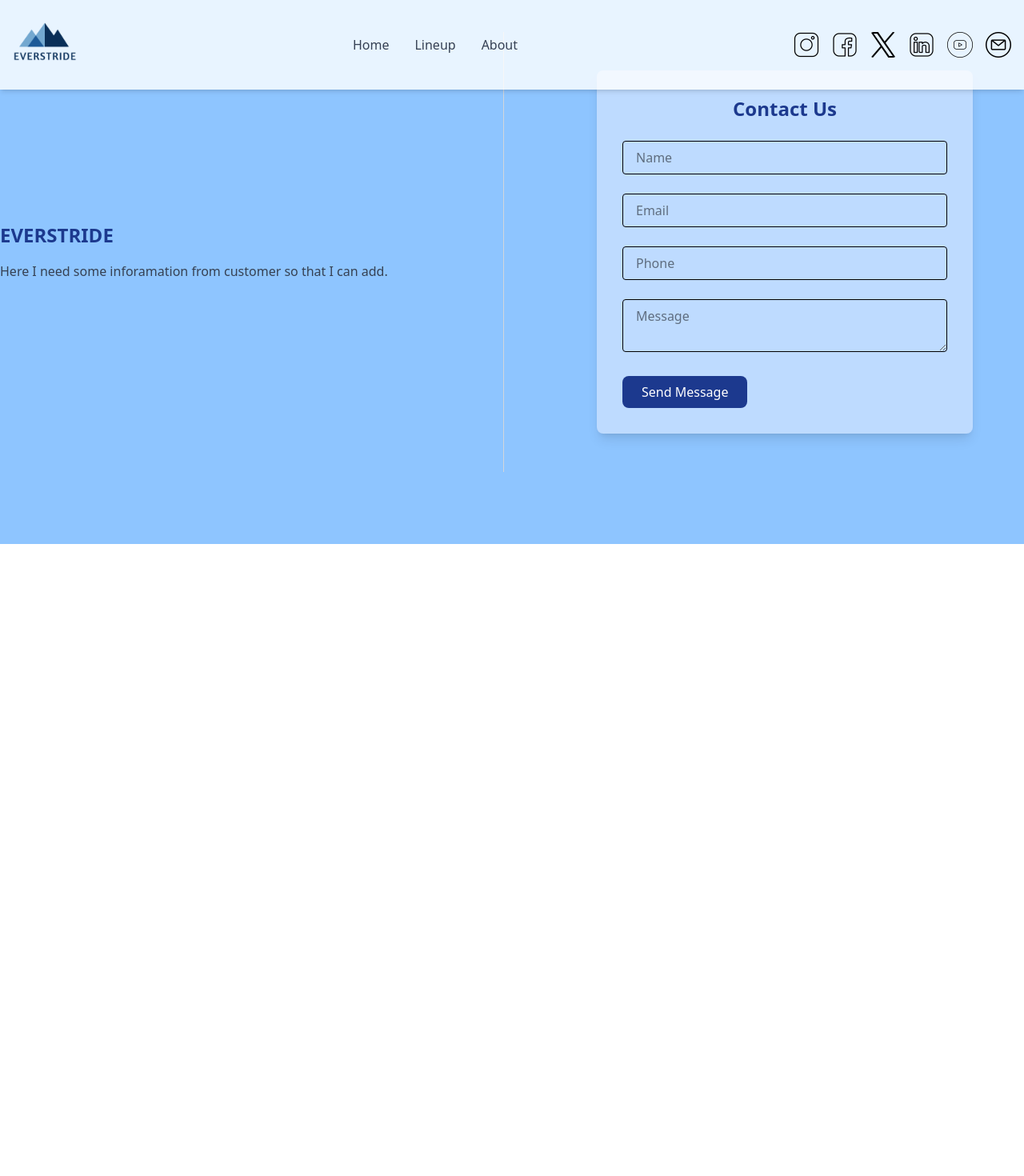
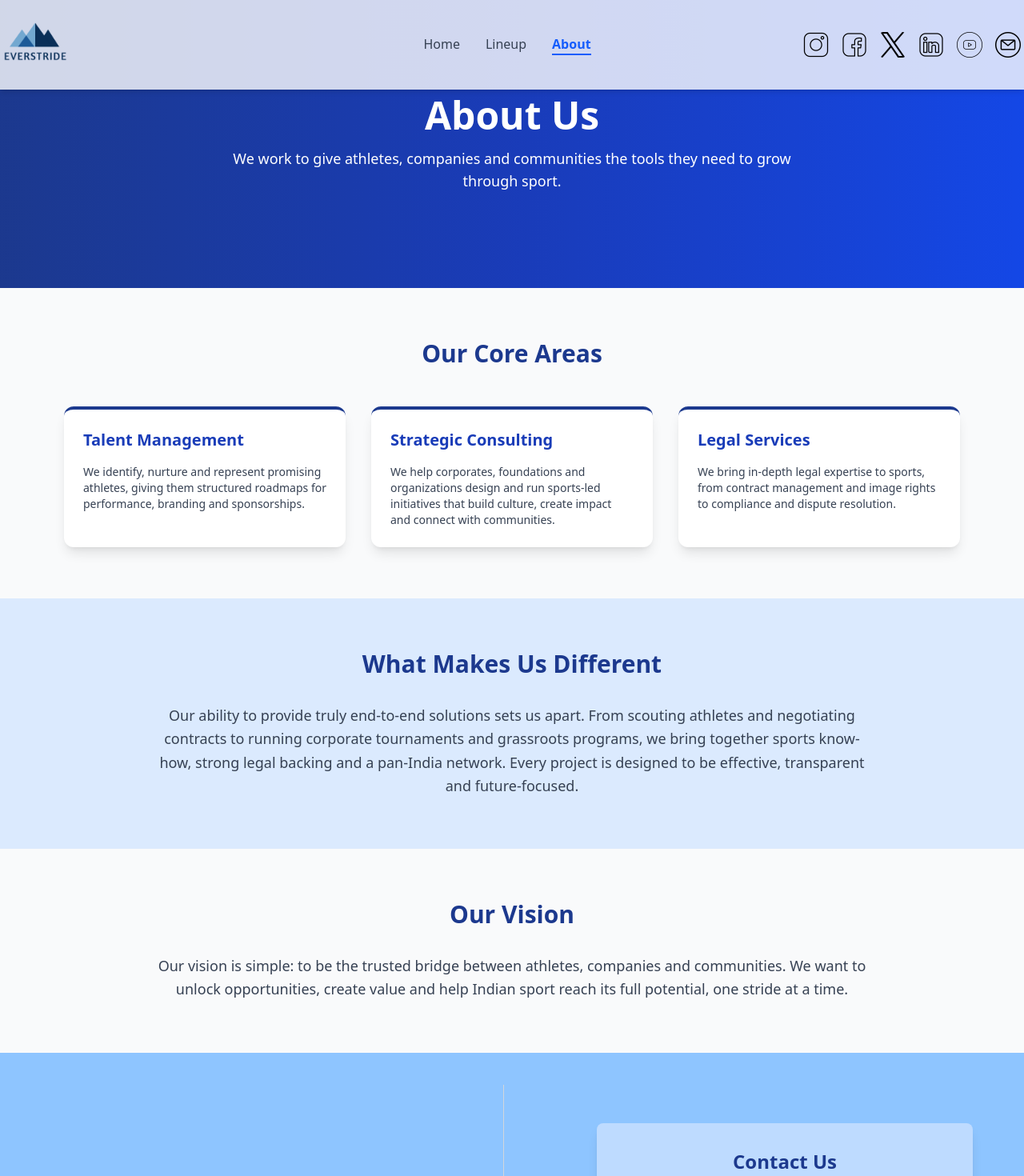
Before and after one commit to VivekM8737/everstride, a React (Vite) app: page /about in a window 1280 px wide. Shown: the top 1470 px of the page at 80% size. Before the commit the page ends 800 px from the top, so only its background shows below. Built offline with nearby package versions, Linux system fonts and the light colour scheme.

Commit message:
added about section ans refine links logic and refine the footer section

```diff
--- a/src/App.tsx
+++ b/src/App.tsx
@@ -8,8 +8,8 @@ import {
   Route
 } from "react-router-dom";
 import Lineup  from './Components/Lineup';
-import TalentManagement from './Components/TalentManagment';
-import StrategicConsulting from './Components/StrategicConsulting';
+import About from './Components/About';
+
 
 function App() {
   return (
@@ -20,8 +20,7 @@ function App() {
         <Routes>
           <Route path='/' element={<Home/>}/>
           <Route path='/lineup' element={<Lineup/>}/>
-          <Route path='/talentmanagement' element={<TalentManagement/>}/>
-          <Route path='/strategicconsulting' element={<StrategicConsulting/>}/>
+          <Route path='/about' element={<About/>}/>
         </Routes>
 
       <Footer/>
--- /dev/null
+++ b/src/Components/About.tsx
@@ -0,0 +1,67 @@
+export default function About() {
+  return (
+    <section className="bg-gray-50 text-gray-800">
+      {/* Hero Section */}
+      <div className="bg-gradient-to-r from-blue-900 via-blue-800 to-blue-700 text-white py-30 px-6 md:px-20">
+        <h1 className="text-4xl md:text-5xl font-bold mb-4 text-center">About Us</h1>
+        <p className="max-w-3xl mx-auto text-lg text-center">
+          We work to give athletes, companies and communities the tools they need to grow through sport.
+        </p>
+      </div>
+
+      {/* Core Areas */}
+      <div className="py-16 px-6 md:px-20">
+        <h2 className="text-3xl font-semibold text-center text-blue-900 mb-12">
+          Our Core Areas
+        </h2>
+        <div className="grid md:grid-cols-3 gap-8">
+          <div className="bg-white shadow-lg rounded-xl p-6 border-t-4 border-blue-900">
+            <h3 className="text-xl font-bold mb-4 text-blue-800">Talent Management</h3>
+            <p className="text-gray-700 text-sm">
+              We identify, nurture and represent promising athletes, giving them structured
+              roadmaps for performance, branding and sponsorships.
+            </p>
+          </div>
+          <div className="bg-white shadow-lg rounded-xl p-6 border-t-4 border-blue-900">
+            <h3 className="text-xl font-bold mb-4 text-blue-800">Strategic Consulting</h3>
+            <p className="text-gray-700 text-sm">
+              We help corporates, foundations and organizations design and run sports-led
+              initiatives that build culture, create impact and connect with communities.
+            </p>
+          </div>
+          <div className="bg-white shadow-lg rounded-xl p-6 border-t-4 border-blue-900">
+            <h3 className="text-xl font-bold mb-4 text-blue-800">Legal Services</h3>
+            <p className="text-gray-700 text-sm">
+              We bring in-depth legal expertise to sports, from contract management
+              and image rights to compliance and dispute resolution.
+            </p>
+          </div>
+        </div>
+      </div>
+
+      {/* What Makes Us Different */}
+      <div className="bg-blue-100 py-16 px-6 md:px-20">
+        <h2 className="text-3xl font-semibold text-center text-blue-900 mb-8">
+          What Makes Us Different
+        </h2>
+        <p className="max-w-4xl mx-auto text-gray-700 text-center text-lg leading-relaxed">
+          Our ability to provide truly end-to-end solutions sets us apart.
+          From scouting athletes and negotiating contracts to running corporate tournaments
+          and grassroots programs, we bring together sports know-how, strong legal backing
+          and a pan-India network. Every project is designed to be effective,
+          transparent and future-focused.
+        </p>
+      </div>
+
+      {/* Vision */}
+      <div className="py-16 px-6 md:px-20">
+        <h2 className="text-3xl font-semibold text-center text-blue-900 mb-8">Our Vision</h2>
+        <p className="max-w-4xl mx-auto text-center text-lg text-gray-700 leading-relaxed">
+          Our vision is simple: to be the trusted bridge between athletes, companies and
+          communities. We want to unlock opportunities, create value and help Indian
+          sport reach its full potential, one stride at a time.
+        </p>
+      </div>
+    </section>
+  );
+}
--- a/src/Components/Footer.tsx
+++ b/src/Components/Footer.tsx
@@ -1,7 +1,8 @@
 import ContactUsForm from "./ContactUsForm";
+import SocialIcons from "./Socialicons";
 
-const Footer =()=>{
-    return(
+const Footer = () => {
+    return (
         <>
             <footer className="w-full h-170 bg-blue-300 py-10">
                 <div className="max-w-7xl mx-auto flex flex-col md:flex-row md:divide-x divide-gray-300">
@@ -9,18 +10,29 @@ const Footer =()=>{
                     {/* Left Column */}
                     <div className="md:w-1/2 md:pr-8 flex items-center">
                         <div>
-                        <h2 className="text-2xl font-semibold text-blue-900 mb-4 text-center md:text-left">
-                            EVERSTRIDE
-                        </h2>
-                        <p className="text-gray-700 leading-relaxed text-justify">
-                            Here I need some inforamation from customer so that I can add.
+                            {/* Brand Info */}
+                            <h2 className="text-2xl font-bold mb-4">Everstride</h2>
+                            <p className="text-sm leading-relaxed mb-6">
+                                We are committed to empowering athletes, companies, and communities
+                                through sports by providing end-to-end solutions in talent
+                                management, strategic consulting, and legal services.
                             </p>
+
+                            {/* Contact Info */}
+                            <div className="mt-6">
+                                <p className="text-sm">📍 Delhi, India</p>
+                                <p className="text-sm">📞 +91 98765 43210</p>
+                                <p className="text-sm">✉️ everstride@gmail.com</p>
+                                <div className="flex space-x-4 mt-4">
+                                    <SocialIcons />
+                                </div>
+                            </div>
                         </div>
                     </div>
 
                     {/* Right Column */}
                     <div className="md:w-1/2  md:ml-5 md:pl-8 mt-8 md:mt-0 flex justify-center items-center">
-                    <ContactUsForm/>
+                        <ContactUsForm />
                     </div>
                 </div>
 
--- a/src/Components/Navbar.tsx
+++ b/src/Components/Navbar.tsx
@@ -14,18 +14,15 @@ const Navbar = ({ onClick }: { onClick?: () => void }) => {
 
   return (
     <div className="bg-white/80 shadow-md fixed top-0 left-0 right-0 z-50">
-      <div className="max-w-7xl mx-auto px-4 py-4 flex items-center justify-between">
+      <div className="max-w-7xl mx-auto px-1 py-4 flex items-center justify-between">
 
         {/* Logo */}
         <Link to="/" onClick={onClick} className="flex items-center space-x-2">
           <img src={everestlogo} alt="Logo" className="h-20 m-0" />
-          <div className="text-xl font-semibold text-gray-800">
-            {/* <x */}
-          </div>
         </Link>
 
         {/* Desktop Nav */}
-        <div className="space-x-8 text-gray-700 font-medium hidden md:flex">
+        <div className="space-x-8 text-gray-700 ml-45 font-medium hidden md:flex">
           <NavLinks/>
         </div>
 
--- a/src/Components/Navlinkes.tsx
+++ b/src/Components/Navlinkes.tsx
@@ -1,31 +1,32 @@
 // NavLinks.tsx
-import { NavLink, Link } from "react-router-dom";
+import { NavLink } from "react-router-dom";
 
 export default function NavLinks({ onClick }: { onClick?: () => void }) {
+
+  const navLinkClass = ({ isActive }: { isActive: boolean }) =>
+    isActive
+      ? "text-blue-600 font-semibold border-b-2 border-blue-600"
+      : "text-gray-700 hover:text-blue-600";
+
   return (
     <>
-      <Link onClick={onClick} to="/" className="hover:text-blue-700"> <NavLink
+      <NavLink onClick={onClick}
         to="/"
-        className={({ isActive }) =>
-          isActive
-            ? "text-blue-600 font-semibold border-b-2 border-blue-600"
-            : "text-gray-700 hover:text-blue-600"
-        }
+        className={navLinkClass}
       >
         Home
-      </NavLink></Link>
-      <Link onClick={onClick} to="/services" className="hover:text-blue-700">
-        <NavLink
-          to="/lineup"
-          className={({ isActive }) =>
-            isActive
-              ? "text-blue-600 font-semibold border-b-2 border-blue-600"
-              : "text-gray-700 hover:text-blue-600"
-          }
-        >
-          Lineup
-        </NavLink></Link>
-      <a onClick={onClick} href="#" className="hover:text-blue-700">About</a>
+      </NavLink>
+
+      <NavLink
+        onClick={onClick}
+        to="/lineup"
+        className={navLinkClass}
+      >
+        Lineup
+      </NavLink>
+      <NavLink onClick={onClick} to="/about" className={navLinkClass}>
+        About
+      </NavLink>
     </>
   );
 }
--- a/src/Components/Socialicons.tsx
+++ b/src/Components/Socialicons.tsx
@@ -1,5 +1,5 @@
 // SocialIcons.tsx
-import { FaFacebookF, FaInstagram, FaLinkedinIn, FaTwitter, FaYoutube, FaEmail } from "./react-icons/FaFacebook";
+import { FaFacebookF, FaInstagram, FaLinkedinIn, FaTwitter, FaYoutube, FaEmail } from "./react-icons/SocialLinks";
 // import { HiOutlineMail } from "react-icons/hi";
 
 export default function SocialIcons({ className = "" }: { className?: string }) {
```
Also changed, not shown: src/Components/react-icons/SocialLinks.tsx (renamed from src/Components/react-icons/FaFacebook.tsx). Lines whose indentation alone changed are shown as unchanged.
